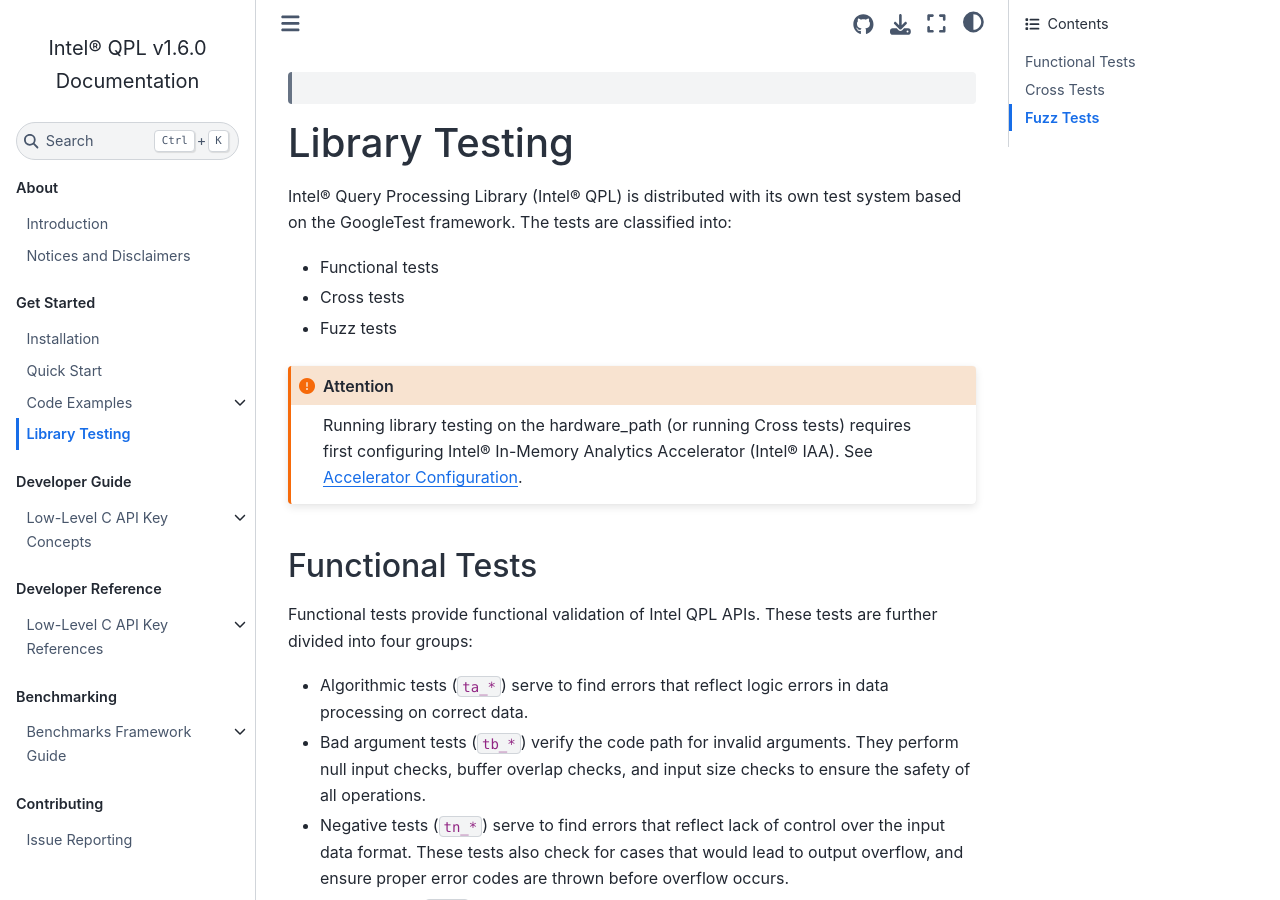
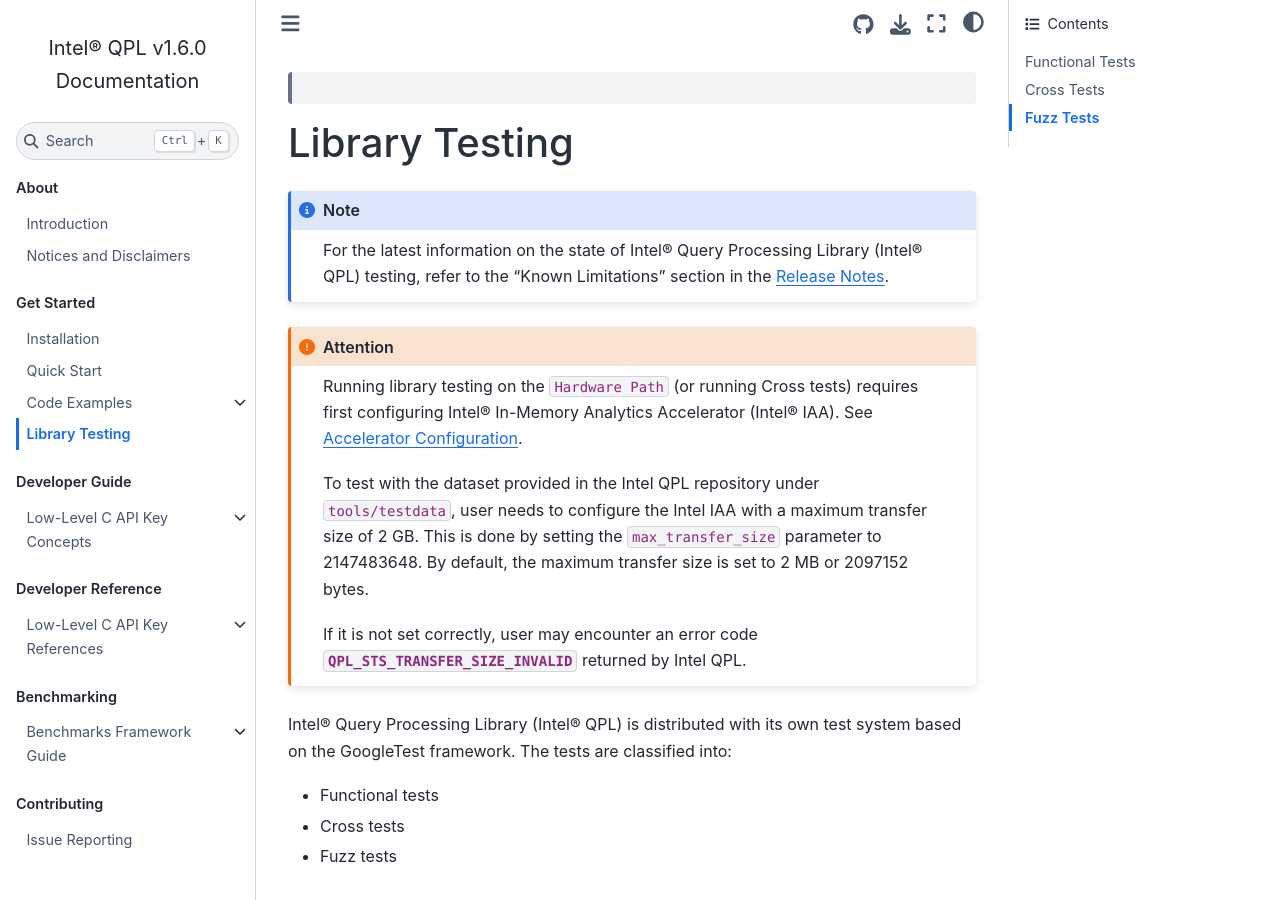
Before and after one commit to intel/qpl, a Sphinx documentation site: the page built from doc/source/documentation/get_started_docs/testing.rst, in a window 1280 px wide and 900 px high. Built offline with Sphinx 7.4.7 and the Sphinx Book theme 1.1.4, drawn with Linux system fonts in a browser that asks for light colours.

Commit message:
[doc] Add a note w.r.t max_transfer_size setting required to run testing (#1065)

```diff
--- a/doc/source/documentation/get_started_docs/testing.rst
+++ b/doc/source/documentation/get_started_docs/testing.rst
@@ -9,6 +9,25 @@
 Library Testing
 ###############
 
+.. note::
+
+   For the latest information on the state of Intel® Query Processing Library (Intel® QPL) testing,
+   refer to the "Known Limitations" section in the `Release Notes <https://github.com/intel/qpl/releases>`__.
+
+.. attention::
+
+   Running library testing on the ``Hardware Path`` (or running Cross tests) requires first configuring
+   Intel® In-Memory Analytics Accelerator (Intel® IAA).
+   See :ref:`Accelerator Configuration <accelerator_configuration_reference_link>`.
+
+   To test with the dataset provided in the Intel QPL repository under ``tools/testdata``,
+   user needs to configure the Intel IAA with a maximum transfer size of 2 GB.
+   This is done by setting the ``max_transfer_size`` parameter to 2147483648.
+   By default, the maximum transfer size is set to 2 MB or 2097152 bytes.
+
+   If it is not set correctly,
+   user may encounter an error code :c:macro:`QPL_STS_TRANSFER_SIZE_INVALID` returned by Intel QPL.
+
 Intel® Query Processing Library (Intel® QPL) is distributed with
 its own test system based on the GoogleTest framework. The tests
 are classified into:
```
Also changed, not shown: other parts of doc/source/documentation/get_started_docs/testing.rst (+0 -6 lines).
